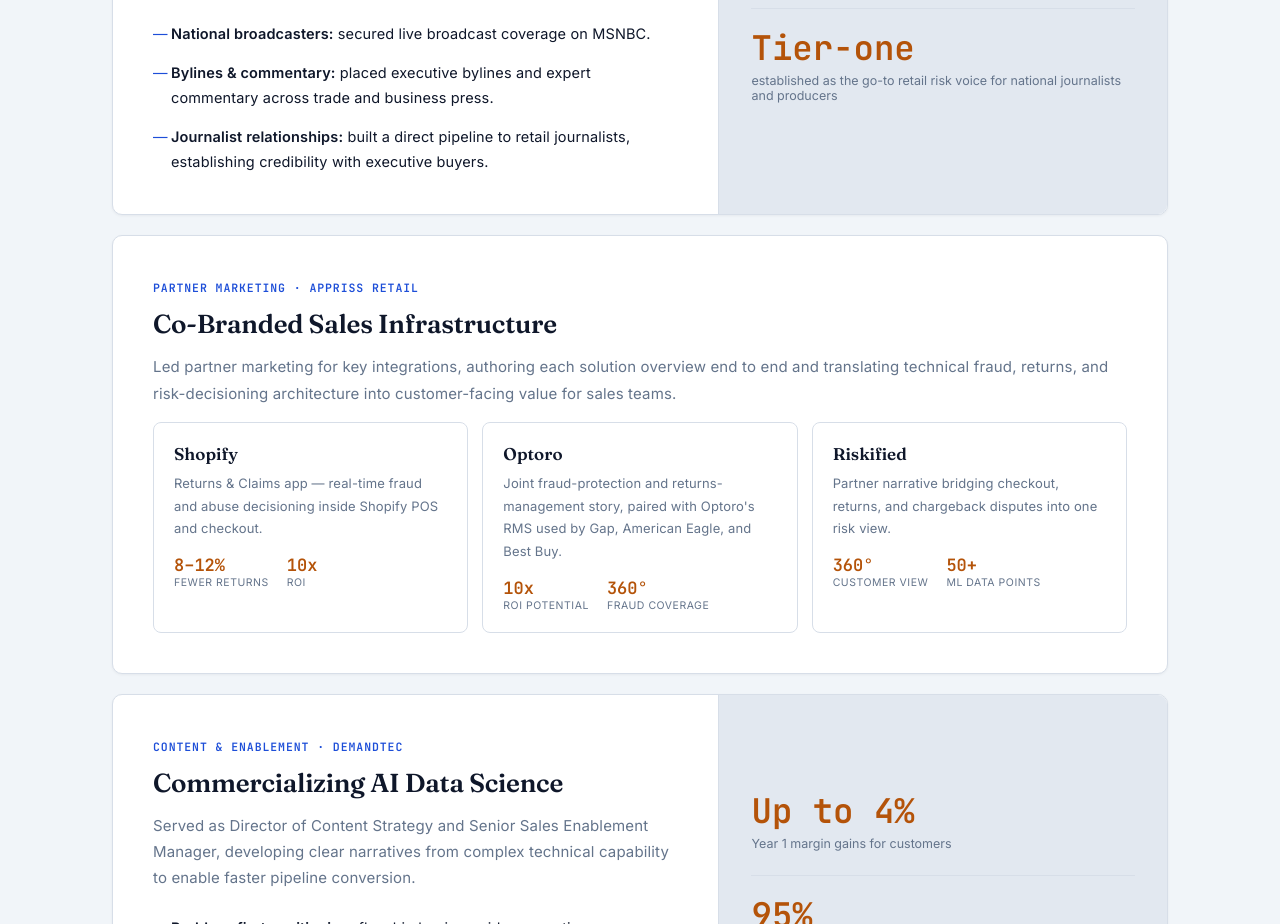
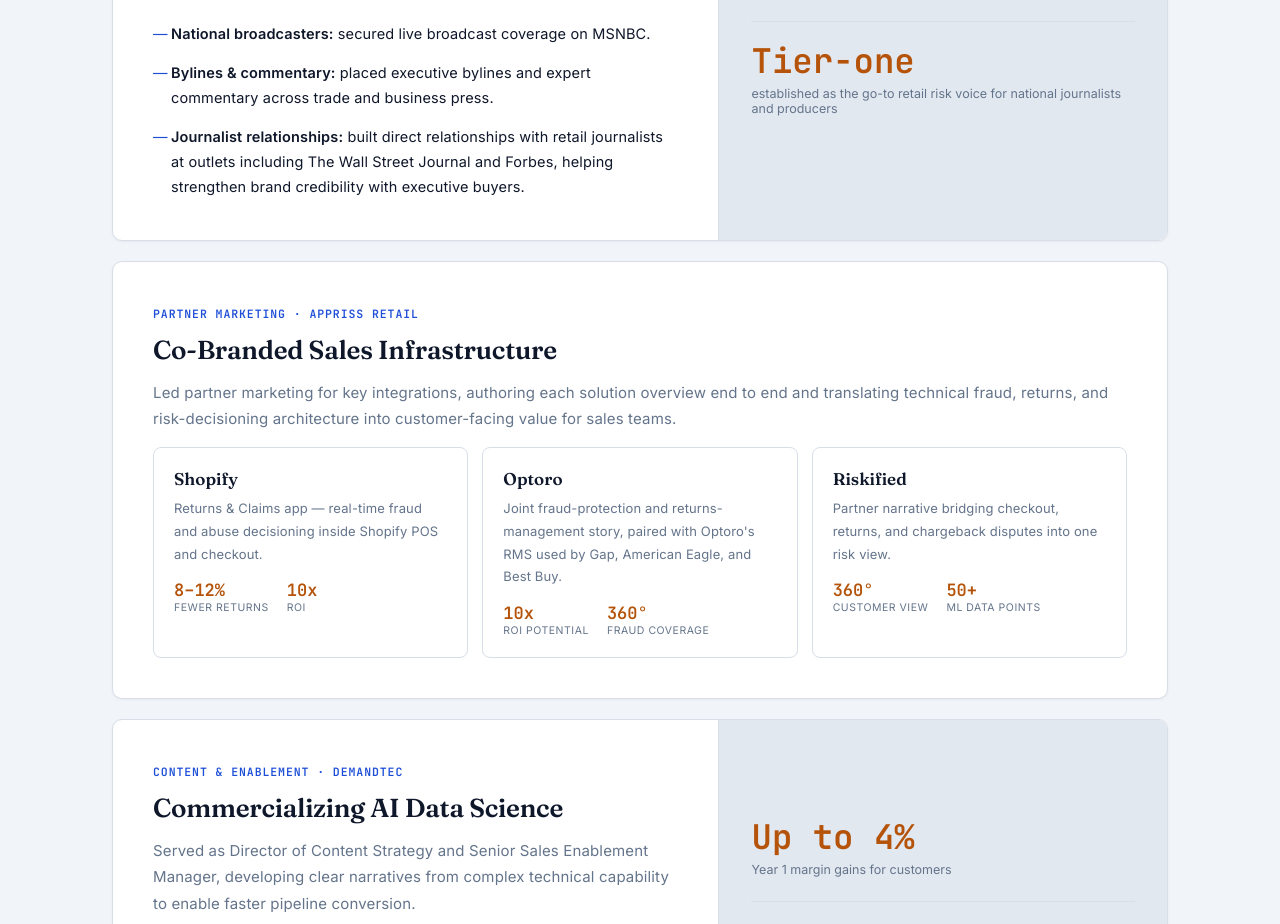
Before and after one commit to TaniaKoutoupis/taniakoutoupis.github.io, a plain HTML site: page index.html in a window 1280 px wide. Shown: the part 2846-3770 px from the top of the page. Drawn offline with Linux system fonts and the light colour scheme.

Commit message:
Refine journalist relationships description in index.html
Enhanced the description of journalist relationships to include specific outlets and their impact on brand credibility.

```diff
--- a/index.html
+++ b/index.html
@@ -303,7 +303,7 @@
             <ul>
               <li><b>National broadcasters:</b> secured live broadcast coverage on MSNBC.</li>
               <li><b>Bylines & commentary:</b> placed executive bylines and expert commentary across trade and business press.</li>
-              <li><b>Journalist relationships:</b> built a direct pipeline to retail journalists, establishing credibility with executive buyers.</li>
+              <li><b>Journalist relationships:</b> built direct relationships with retail journalists at outlets including The Wall Street Journal and Forbes, helping strengthen brand credibility with executive buyers.</li>
             </ul>
           </div>
           <div class="case-stats">
```
